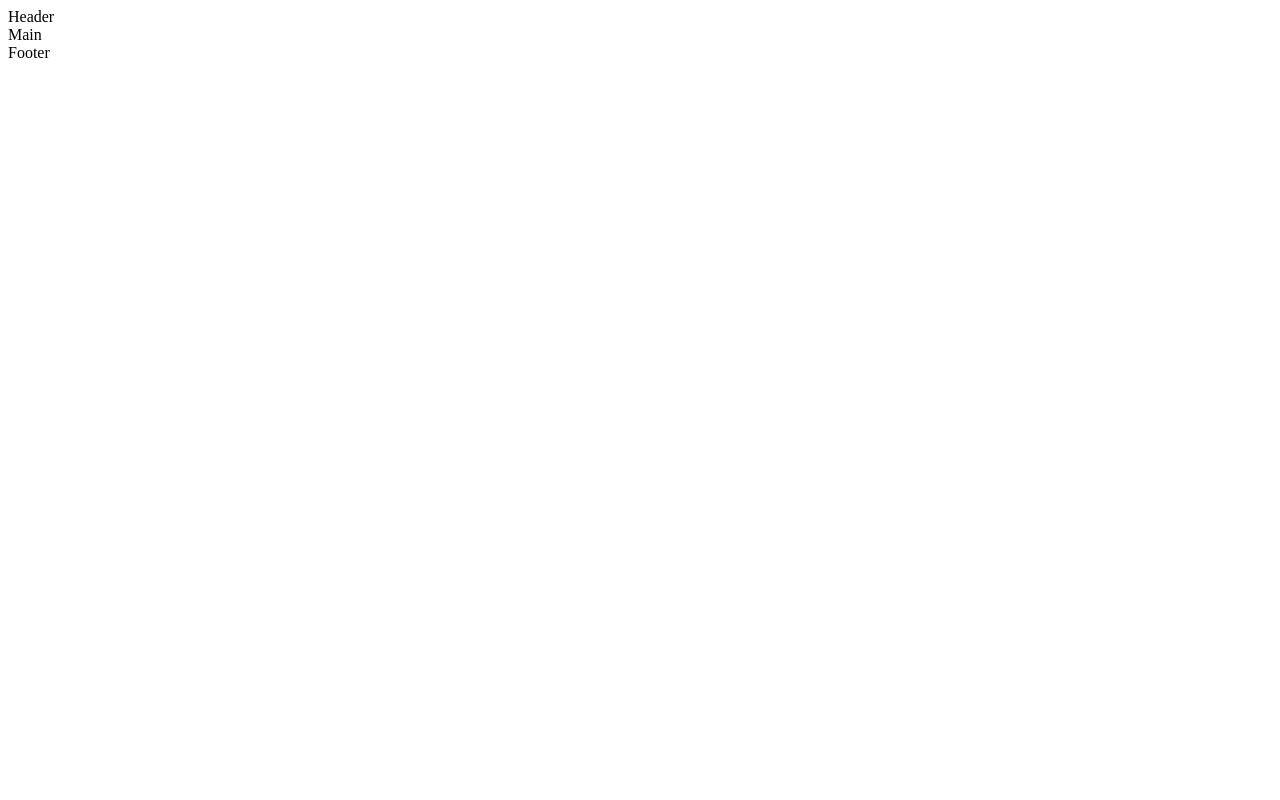
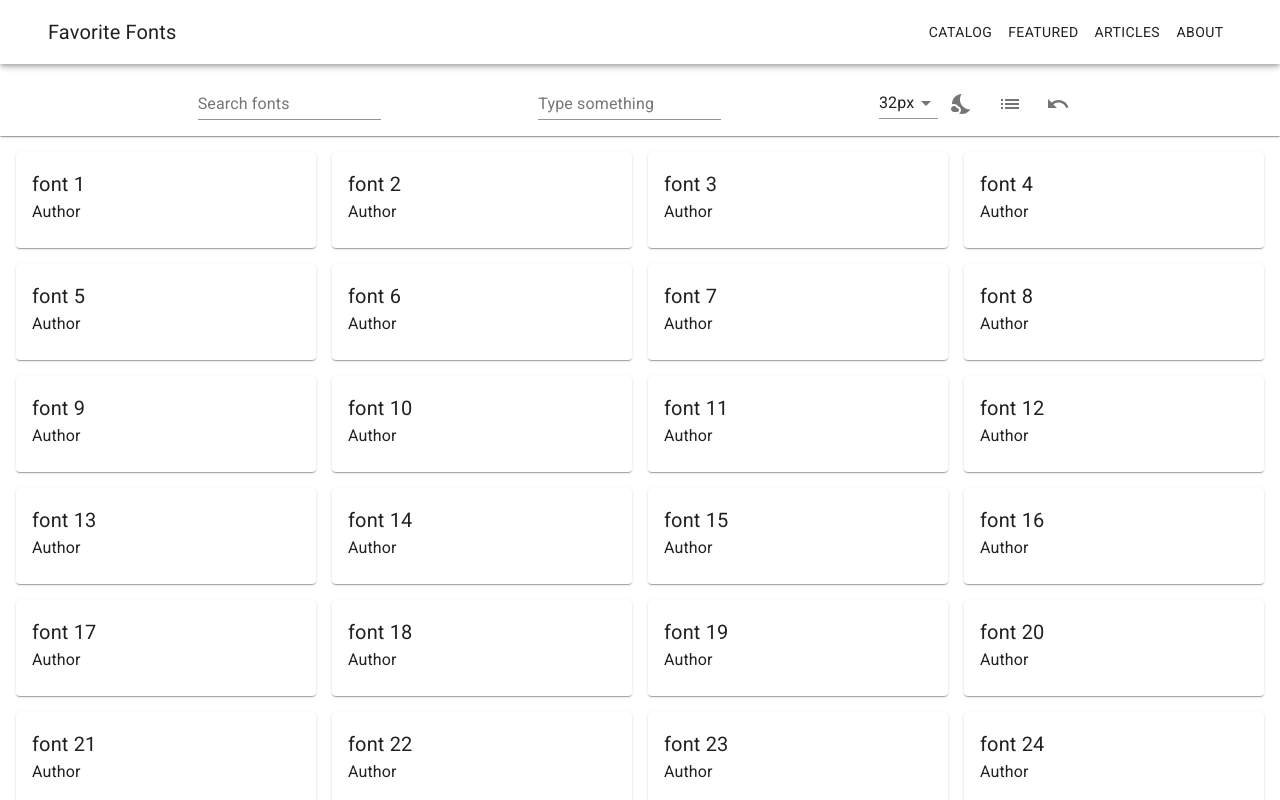
Before and after one commit to alekseyvlivanov/favorite-fonts, a React (Create React App) app: page / in a window 1280 px wide. Shown: the top 800 px of the page. Built offline with nearby package versions, Linux system fonts and the light colour scheme.

Commit message:
feat: add draft markup with MUI styling

```diff
--- a/package.json
+++ b/package.json
@@ -3,9 +3,12 @@
   "version": "0.1.0",
   "private": true,
   "dependencies": {
+    "@material-ui/core": "^4.11.0",
+    "@material-ui/icons": "^4.9.1",
     "@testing-library/jest-dom": "^5.11.4",
     "@testing-library/react": "^11.1.0",
     "@testing-library/user-event": "^12.1.10",
+    "fontsource-roboto": "^3.0.3",
     "react": "^17.0.1",
     "react-dom": "^17.0.1",
     "react-scripts": "4.0.0",
--- a/public/index.html
+++ b/public/index.html
@@ -2,7 +2,10 @@
 <html lang="en">
   <head>
     <meta charset="utf-8" />
-    <meta name="viewport" content="width=device-width, initial-scale=1" />
+    <meta
+      name="viewport"
+      content="width=device-width, minimum-scale=1, initial-scale=1"
+    />
     <meta
       name="description"
       content="Favorite Fonts: simple font selection app"
@@ -12,6 +15,6 @@
   </head>
   <body>
     <noscript>You need to enable JavaScript to run this app.</noscript>
-    <div id="root"></div>
+    <div id="app"></div>
   </body>
 </html>
--- a/src/components/App.js
+++ b/src/components/App.js
@@ -1,17 +1,50 @@
+import Box from '@material-ui/core/Box';
+import CssBaseline from '@material-ui/core/CssBaseline';
+import Fab from '@material-ui/core/Fab';
+import Tooltip from '@material-ui/core/Tooltip';
+import makeStyles from '@material-ui/core/styles/makeStyles';
+import ArrowUpward from '@material-ui/icons/ArrowUpward';
+
 import AppFooter from './AppFooter';
 import AppHeader from './AppHeader';
 import AppMain from './AppMain';
+import BackToTop from './BackToTop';
 
-const fonts = new Array(24)
-  .fill({})
-  .map((card, idx) => ({ name: `font ${idx + 1}` }));
+const fonts = new Array(47)
+  .fill()
+  .map((_, idx) => ({ name: `font ${idx + 1}` }));
+
+const useStyles = makeStyles((theme) => ({
+  fab: {
+    '&:hover': {
+      opacity: 0.7,
+    },
+  },
+}));
 
 function App() {
+  const classes = useStyles();
+
   return (
     <>
-      <AppHeader />
-      <AppMain fonts={fonts} />
-      <AppFooter />
+      <CssBaseline />
+      <Box display="flex" flexDirection="column" minHeight="100vh">
+        <AppHeader />
+        <AppMain fonts={fonts} />
+        <AppFooter />
+        <BackToTop>
+          <Tooltip title="Back to top">
+            <Fab
+              aria-label="back to top"
+              className={classes.fab}
+              color="inherit"
+              size="medium"
+            >
+              <ArrowUpward />
+            </Fab>
+          </Tooltip>
+        </BackToTop>
+      </Box>
     </>
   );
 }
--- a/src/components/AppFooter.js
+++ b/src/components/AppFooter.js
@@ -1,5 +1,37 @@
+import Button from '@material-ui/core/Button';
+import Paper from '@material-ui/core/Paper';
+import makeStyles from '@material-ui/core/styles/makeStyles';
+import GitHubIcon from '@material-ui/icons/GitHub';
+
+const useStyles = makeStyles((theme) => ({
+  button: {
+    margin: theme.spacing(1),
+  },
+  footer: {
+    display: 'flex',
+    alignItems: 'center',
+    justifyContent: 'center',
+  },
+}));
+
 function AppFooter() {
-  return <footer>Footer</footer>;
+  const classes = useStyles();
+
+  return (
+    <Paper className={classes.footer} component="footer" square>
+      <Button
+        aria-label="github"
+        className={classes.button}
+        href="https://github.com/alekseyvlivanov/favorite-fonts"
+        rel="noopener noreferrer"
+        size="small"
+        startIcon={<GitHubIcon />}
+        target="_blank"
+      >
+        GitHub
+      </Button>
+    </Paper>
+  );
 }
 
 export default AppFooter;
--- a/src/components/AppHeader.js
+++ b/src/components/AppHeader.js
@@ -1,5 +1,61 @@
+import AppBar from '@material-ui/core/AppBar';
+import Button from '@material-ui/core/Button';
+import Container from '@material-ui/core/Container';
+import Hidden from '@material-ui/core/Hidden';
+import List from '@material-ui/core/List';
+import Toolbar from '@material-ui/core/Toolbar';
+import Typography from '@material-ui/core/Typography';
+import makeStyles from '@material-ui/core/styles/makeStyles';
+
+import SideDrawer from './SideDrawer';
+
+const navLinks = [
+  { title: 'Catalog', path: 'https://fonts.google.com' },
+  { title: 'Featured', path: 'https://fonts.google.com/featured' },
+  { title: 'Articles', path: 'https://design.google/library/google-fonts' },
+  { title: 'About', path: 'https://fonts.google.com/about' },
+];
+
+const useStyles = makeStyles((theme) => ({
+  container: {
+    display: 'flex',
+    alignItems: 'center',
+    justifyContent: 'space-between',
+  },
+  nav: {
+    display: 'flex',
+  },
+}));
+
 function AppHeader() {
-  return <header>Header</header>;
+  const classes = useStyles();
+
+  return (
+    <AppBar color="inherit" component="header" position="static">
+      <Toolbar>
+        <Container className={classes.container}>
+          <Typography variant="h6">Favorite&nbsp;Fonts</Typography>
+          <Hidden smDown>
+            <List aria-labelledby="main nav" component="nav">
+              {navLinks.map(({ title, path }) => (
+                <Button
+                  href={path}
+                  key={title}
+                  rel="noopener noreferrer"
+                  target="_blank"
+                >
+                  {title}
+                </Button>
+              ))}
+            </List>
+          </Hidden>
+          <Hidden mdUp>
+            <SideDrawer navLinks={navLinks} />
+          </Hidden>
+        </Container>
+      </Toolbar>
+    </AppBar>
+  );
 }
 
 export default AppHeader;
--- a/src/components/AppMain.js
+++ b/src/components/AppMain.js
@@ -1,5 +1,26 @@
-function AppMain() {
-  return <main>Main</main>;
+import Paper from '@material-ui/core/Paper';
+import makeStyles from '@material-ui/core/styles/makeStyles';
+
+import Cards from './Cards';
+import Control from './Control';
+
+const useStyles = makeStyles((theme) => ({
+  main: {
+    display: 'flex',
+    flexDirection: 'column',
+    flexGrow: 1,
+  },
+}));
+
+function AppMain({ fonts }) {
+  const classes = useStyles();
+
+  return (
+    <Paper className={classes.main} component="main" square>
+      <Control />
+      <Cards fonts={fonts} />
+    </Paper>
+  );
 }
 
 export default AppMain;
--- /dev/null
+++ b/src/components/BackToTop.js
@@ -0,0 +1,31 @@
+import useScrollTrigger from '@material-ui/core/useScrollTrigger';
+import Zoom from '@material-ui/core/Zoom';
+import makeStyles from '@material-ui/core/styles/makeStyles';
+
+const useStyles = makeStyles((theme) => ({
+  div: {
+    position: 'fixed',
+    right: theme.spacing(3),
+    bottom: theme.spacing(3),
+  },
+}));
+
+function BackToTop({ children }) {
+  const classes = useStyles();
+
+  const trigger = useScrollTrigger();
+
+  const handleClick = (event) => {
+    window['scroll']({ behavior: 'smooth', top: 0 });
+  };
+
+  return (
+    <Zoom in={trigger}>
+      <div className={classes.div} role="presentation" onClick={handleClick}>
+        {children}
+      </div>
+    </Zoom>
+  );
+}
+
+export default BackToTop;
--- /dev/null
+++ b/src/components/Cards.js
@@ -0,0 +1,20 @@
+import Box from '@material-ui/core/Box';
+import Grid from '@material-ui/core/Grid';
+
+import FontCard from './FontCard';
+
+function Cards({ fonts }) {
+  return (
+    <Box p={2}>
+      <Grid container spacing={2}>
+        {fonts.map(({ name }) => (
+          <Grid item key={name} xs={3}>
+            <FontCard name={name} />
+          </Grid>
+        ))}
+      </Grid>
+    </Box>
+  );
+}
+
+export default Cards;
--- /dev/null
+++ b/src/components/Control.js
@@ -0,0 +1,70 @@
+import Container from '@material-ui/core/Container';
+import IconButton from '@material-ui/core/IconButton';
+import List from '@material-ui/core/List';
+import MenuItem from '@material-ui/core/MenuItem';
+import Paper from '@material-ui/core/Paper';
+import Select from '@material-ui/core/Select';
+import TextField from '@material-ui/core/TextField';
+import Tooltip from '@material-ui/core/Tooltip';
+import makeStyles from '@material-ui/core/styles/makeStyles';
+// import FlareIcon from '@material-ui/icons/Flare';
+// import GridOnIcon from '@material-ui/icons/GridOn';
+import ListIcon from '@material-ui/icons/List';
+import NightsStayIcon from '@material-ui/icons/NightsStay';
+import UndoIcon from '@material-ui/icons/Undo';
+
+const useStyles = makeStyles((theme) => ({
+  container: {
+    display: 'flex',
+    justifyContent: 'space-evenly',
+    flexWrap: 'wrap',
+  },
+  form: {
+    position: 'sticky',
+    top: 0,
+    paddingTop: theme.spacing(1),
+    paddingRight: theme.spacing(2),
+    paddingBottom: theme.spacing(0),
+    paddingLeft: theme.spacing(2),
+  },
+}));
+
+function Control() {
+  const classes = useStyles();
+
+  return (
+    <Paper className={classes.form} component="form" square>
+      <Container className={classes.container}>
+        <TextField label="Search fonts" />
+        <TextField label="Type something" />
+        <List>
+          <Select defaultValue={32} labelId="font-size-label">
+            <MenuItem value={20}>20px</MenuItem>
+            <MenuItem value={24}>24px</MenuItem>
+            <MenuItem value={32}>32px</MenuItem>
+            <MenuItem value={40}>40px</MenuItem>
+          </Select>
+          <Tooltip title="Toggle light/dark theme">
+            <IconButton aria-label="light/dark">
+              {/* <FlareIcon /> */}
+              <NightsStayIcon />
+            </IconButton>
+          </Tooltip>
+          <Tooltip title="Toggle grid/list mode">
+            <IconButton aria-label="grid/list">
+              <ListIcon />
+              {/* <GridOnIcon /> */}
+            </IconButton>
+          </Tooltip>
+          <Tooltip title="Reset settings">
+            <IconButton aria-label="reset settings">
+              <UndoIcon />
+            </IconButton>
+          </Tooltip>
+        </List>
+      </Container>
+    </Paper>
+  );
+}
+
+export default Control;
--- /dev/null
+++ b/src/components/FontCard.js
@@ -0,0 +1,16 @@
+import Card from '@material-ui/core/Card';
+import CardContent from '@material-ui/core/CardContent';
+import Typography from '@material-ui/core/Typography';
+
+function FontCard({ name }) {
+  return (
+    <Card>
+      <CardContent>
+        <Typography variant="h6">{name}</Typography>
+        <Typography>Author</Typography>
+      </CardContent>
+    </Card>
+  );
+}
+
+export default FontCard;
--- /dev/null
+++ b/src/components/SideDrawer.js
@@ -0,0 +1,76 @@
+import { useState } from 'react';
+import Button from '@material-ui/core/Button';
+import Drawer from '@material-ui/core/Drawer';
+import IconButton from '@material-ui/core/IconButton';
+import List from '@material-ui/core/List';
+import Tooltip from '@material-ui/core/Tooltip';
+import makeStyles from '@material-ui/core/styles/makeStyles';
+import Menu from '@material-ui/icons/Menu';
+
+const useStyles = makeStyles({
+  nav: {
+    display: 'flex',
+    flexDirection: 'column',
+    minWidth: '25vh',
+  },
+});
+
+function SideDrawer({ navLinks }) {
+  const classes = useStyles();
+
+  const [state, setState] = useState({ right: false });
+
+  const toggleDrawer = (anchor, open) => (event) => {
+    if (
+      event.type === 'keydown' &&
+      (event.key === 'Tab' || event.key === 'Shift')
+    ) {
+      return;
+    }
+    setState({ [anchor]: open });
+  };
+
+  const sideDrawerList = (anchor) => (
+    <div
+      role="presentation"
+      onClick={toggleDrawer(anchor, false)}
+      onKeyDown={toggleDrawer(anchor, false)}
+    >
+      <List aria-labelledby="main nav" className={classes.nav} component="nav">
+        {navLinks.map(({ title, path }) => (
+          <Button
+            href={path}
+            key={title}
+            rel="noopener noreferrer"
+            target="_blank"
+          >
+            {title}
+          </Button>
+        ))}
+      </List>
+    </div>
+  );
+
+  return (
+    <>
+      <Tooltip title="Menu">
+        <IconButton
+          edge="start"
+          aria-label="menu"
+          onClick={toggleDrawer('right', true)}
+        >
+          <Menu />
+        </IconButton>
+      </Tooltip>
+      <Drawer
+        anchor="right"
+        open={state.right}
+        onClose={toggleDrawer('right', false)}
+      >
+        {sideDrawerList('right')}
+      </Drawer>
+    </>
+  );
+}
+
+export default SideDrawer;
--- a/src/index.js
+++ b/src/index.js
@@ -4,12 +4,9 @@ import ReactDOM from 'react-dom';
 import App from './components/App';
 import reportWebVitals from './reportWebVitals';
 
-ReactDOM.render(
-  <React.StrictMode>
-    <App />
-  </React.StrictMode>,
-  document.getElementById('root'),
-);
+import 'fontsource-roboto';
+
+ReactDOM.render(<App />, document.querySelector('#app'));
 
 // If you want to start measuring performance in your app, pass a function
 // to log results (for example: reportWebVitals(console.log))
```
Also changed, not shown: 2 other files (tests, documents, lock files or other folders).
